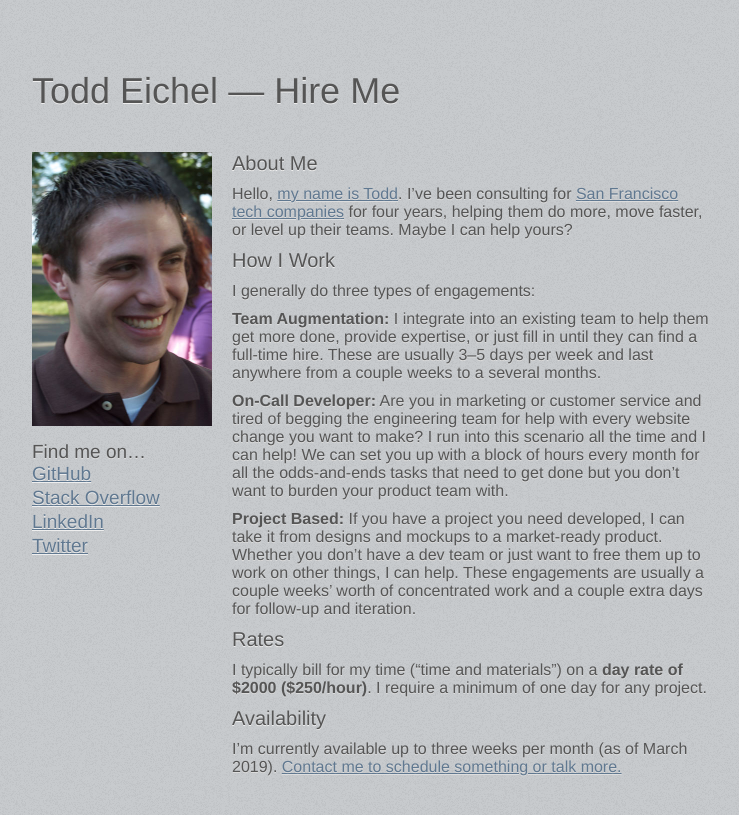
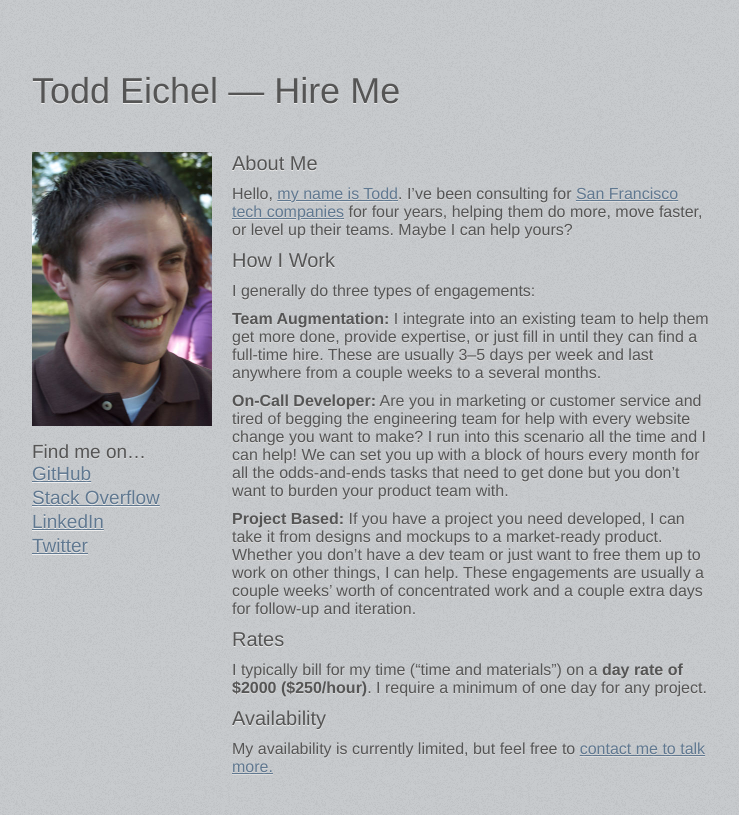
Before and after one commit to tfe/toddeichel.com, a Jekyll site: the page built from hire-me.html, in a window 1280 px wide. Shown: the top 815 px of the page, without its empty margins (268-1007 px from the left). Built offline with Jekyll 4.4.1, drawn with Linux system fonts in a browser that asks for light colours.

Commit message:
Availability update

```diff
--- a/hire-me.html
+++ b/hire-me.html
@@ -46,6 +46,6 @@ human_title: Hire Me
 
 <h3>Availability</h3>
 <p>
-  I&rsquo;m currently available up to three weeks per month (as of March 2019).
-  <a href="mailto:todd@toddeichel.com">Contact me to schedule something or talk more.</a>
+  My availability is currently limited, but feel free to
+  <a href="mailto:todd@toddeichel.com">contact me to talk more.</a>
 </p>
```
